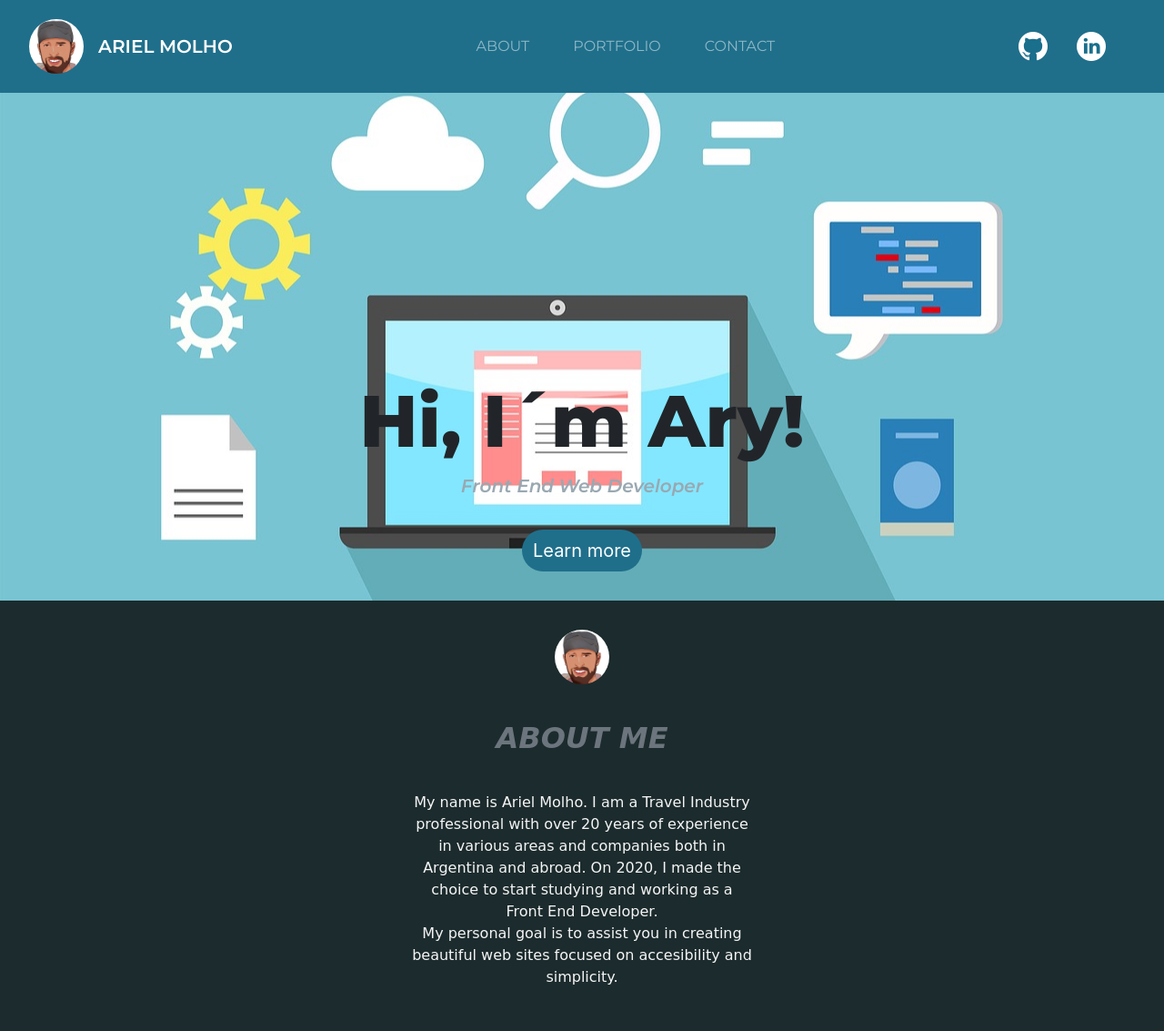
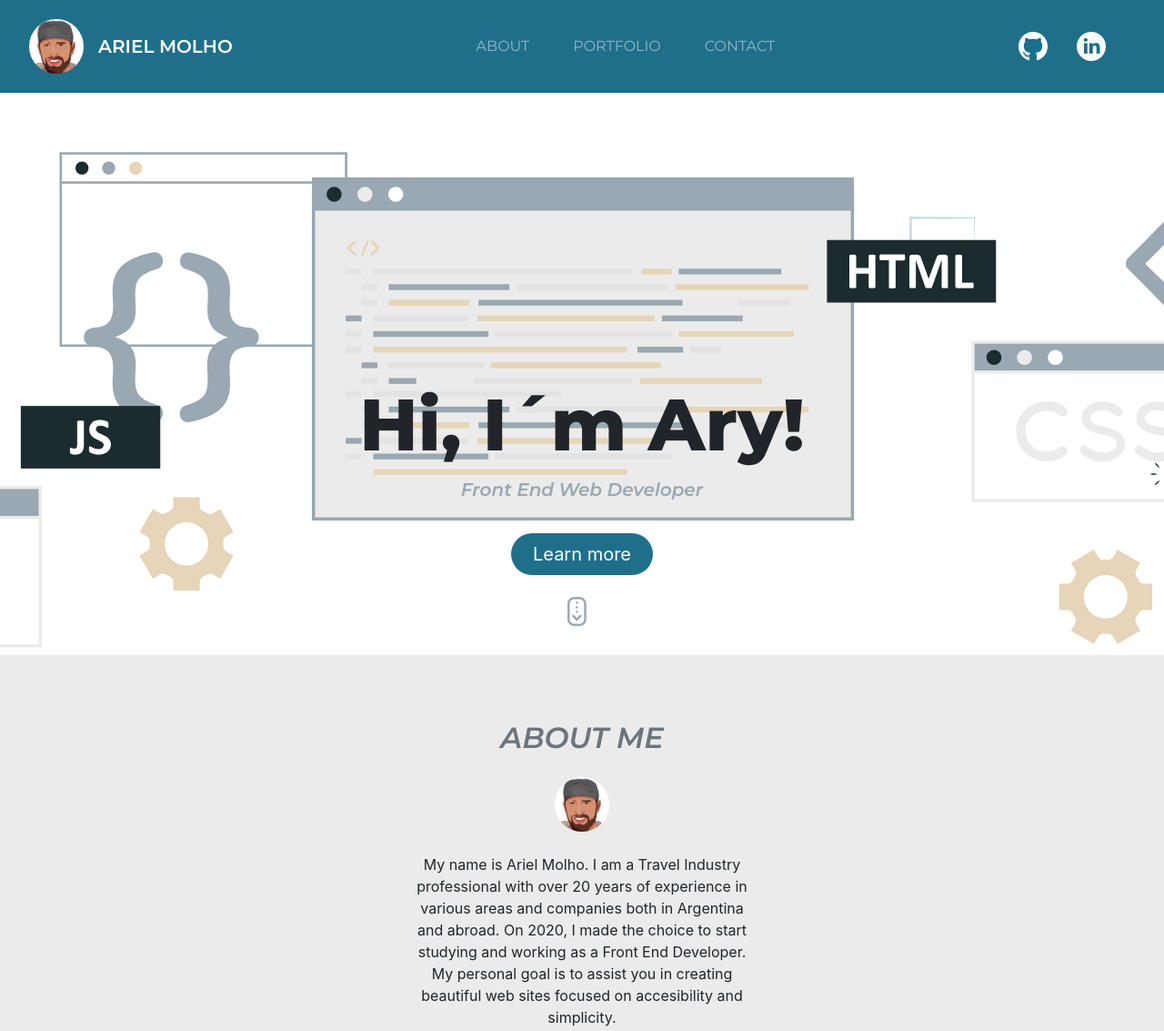
Before and after one commit to ArielMolho/Portfolio, a plain HTML site: page index.html in a window 1280 px wide. Shown: the top 1133 px of the page at 91% size. Drawn offline with nearby package versions, Linux system fonts and the light colour scheme.

Commit message:
ajustando header

```diff
--- a/index.html
+++ b/index.html
@@ -46,14 +46,15 @@
             <p class="lead">Front End Web Developer</p>
             <hr class="my-2">
             <a class="btn btn-secondary btn-lg badge-pill" id="learnMore" href="#aboutMe" role="button">Learn more</a>
+            <a id="head-scroll" href="#aboutMe" role="button"><img src="media/scroll.png" alt="sroll"></a>
         </div>
     </section>
     <section id="aboutMe" class="row no-gutter text-center">
-        <div class="col-12">
-            <img class="logo rounded-circle" src="media/cartoon2.jpg" alt="Logo">
-        </div>
         <div class="col-12 mt-4">
             <h2 class="page-section-heading text-uppercase text-secondary">About Me</h2>
+            <div class="col-12">
+                <img class="logo rounded-circle" src="media/cartoon2.jpg" alt="Logo">
+            </div>
             <p id="section-me" class="col-lg-4 col-md-6 col-sm-8 mt-4 mx-auto">My name is Ariel Molho. I am a Travel Industry professional with over 20 years of experience in various areas and companies both in Argentina and abroad. On 2020, I made the choice to start studying and working as a Front End Developer. <br>My personal goal is to assist you in creating beautiful web sites focused on accesibility and simplicity.</p>
         </div>
     </section>
--- a/scss/style.scss
+++ b/scss/style.scss
@@ -5,9 +5,15 @@ https://colorhunt.co/palette/212849
     --dark: #1c2b2d;
     --blue: #1f6f8b;
     --greyblue: #99a8b2;
+    --lightgrey: #EBEBEB;
     --creampink: #e6d5b8;
+    --sand: #E6D5B8;
     --fontOne: 'Montserrat', sans-serif;
     --fontTwo: 'Open Sans', sans-serif;
+}
+
+html {
+    scroll-behavior: smooth;
 }
 
 /* BODY */
@@ -33,7 +39,7 @@ a:link, a:visited, a:active {
     padding-left: 1rem;
 }
 .nav-item :hover{
-    color: #E6D5B8 !important;
+    color: var(--sand) !important;
 }
 
 .logo{
@@ -50,7 +56,7 @@ a.navbar-name{
 }
 
 a.navbar-name :hover{
-    color: #E6D5B8;
+    color: var(--sand) !important;
 }
 
 .nav-icon{
@@ -60,10 +66,10 @@ a.navbar-name :hover{
 
 /* HEAD */
 section#head{
-    margin-top: 6.25rem;
+    margin-top: 10rem;
     padding-top: 10rem;
     padding-bottom: 2rem;
-    background-image: url(../media/laptop.jpg);
+    background-image: url(../media/backgroundhead.png);
     background-position: center center;
     height: 70vh;
     display: flex;
@@ -88,27 +94,36 @@ h1{
 .btn.btn-secondary{
     background-color: var(--blue);
     border: none;
+    padding-right: 1.5rem;
+    padding-left: 1.5rem;
+}
+
+.btn.btn-secondary.btn-lg.badge-pill :hover{
+    background-color: var(--sand);
+    color: var(--blue);
+}
+
+#head-scroll{
+    padding-top: 1.5rem;
 }
 
 /* ABOUT ME */
 section#aboutMe{
-    background-color: var(--dark);
+    background-color: var(--lightgrey);
     padding: 2rem;
-    font-family: 'Kufam', cursive;
-    color: whitesmoke !important;
 }
 
 h2{
-    font-weight: 700;
+    font-weight: 500;
     font-style: italic;
     padding: 1rem;
+    font-family: var(--fontOne);
 } /* Also H2 for Portfolio and Contact */
 
 /* PORTFOLIO */
 section#portfolio{
     background-color: var(--creampink);
     padding: 2rem;
-    font-family: 'Kufam', cursive;
 }
 
 .card-group{
@@ -144,6 +159,7 @@ footer{
 @media (max-width: 567px) {
     .logo{
         width: 50px;
+        height: 50px;
     }
     section#head{
         margin-top: 3rem;
```
Also changed, not shown: css/style.css, media/backgroundhead.png (added), media/scroll.png (added).
